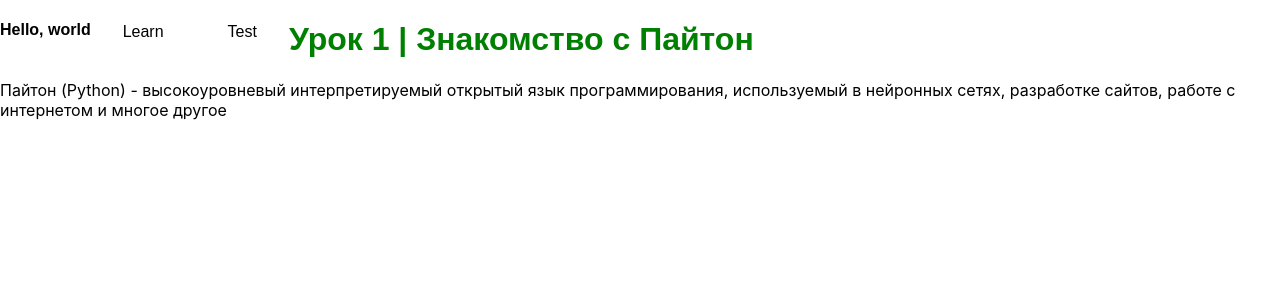
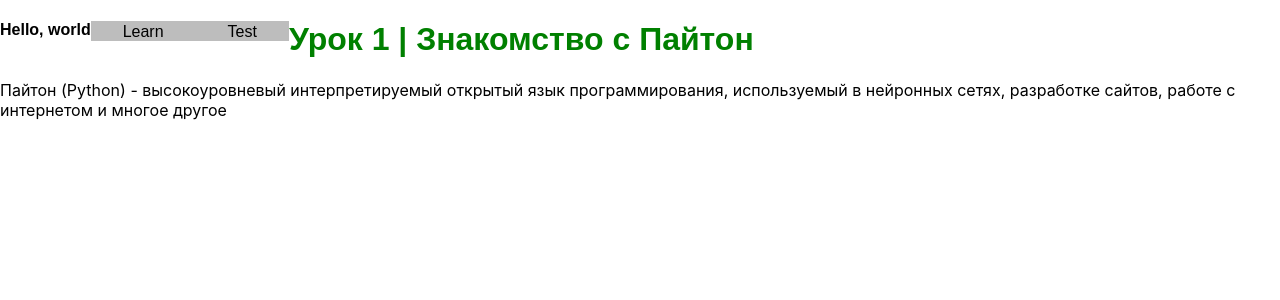
Before and after one commit to bleudev/hello-world-site, a Next.js app: page /learn/p1 in a window 1280 px wide. Shown: the top 300 px of the page. Built offline with nearby package versions, Linux system fonts and the light colour scheme.

Commit message:
Bug fix colors

```diff
--- a/styles/NavBar.css
+++ b/styles/NavBar.css
@@ -1,5 +1,5 @@
 .navbar {
-    background-color: d4d4d4;
+    background-color: #d4d4d4;
     height: 50;
 }
 
@@ -8,7 +8,7 @@
     padding-right: 2.5%;
     padding-left: 2.5%;
     text-align: center;
-    background-color: bdbdbd;
+    background-color: #bdbdbd;
     float: left;
     margin-right: 10;
 }
@@ -28,7 +28,7 @@
 }
 
 .navlink:hover {
-    background-color: 5674fe;
+    background-color: #5674fe;
     transition-delay: 100ms;
 }
 
```
